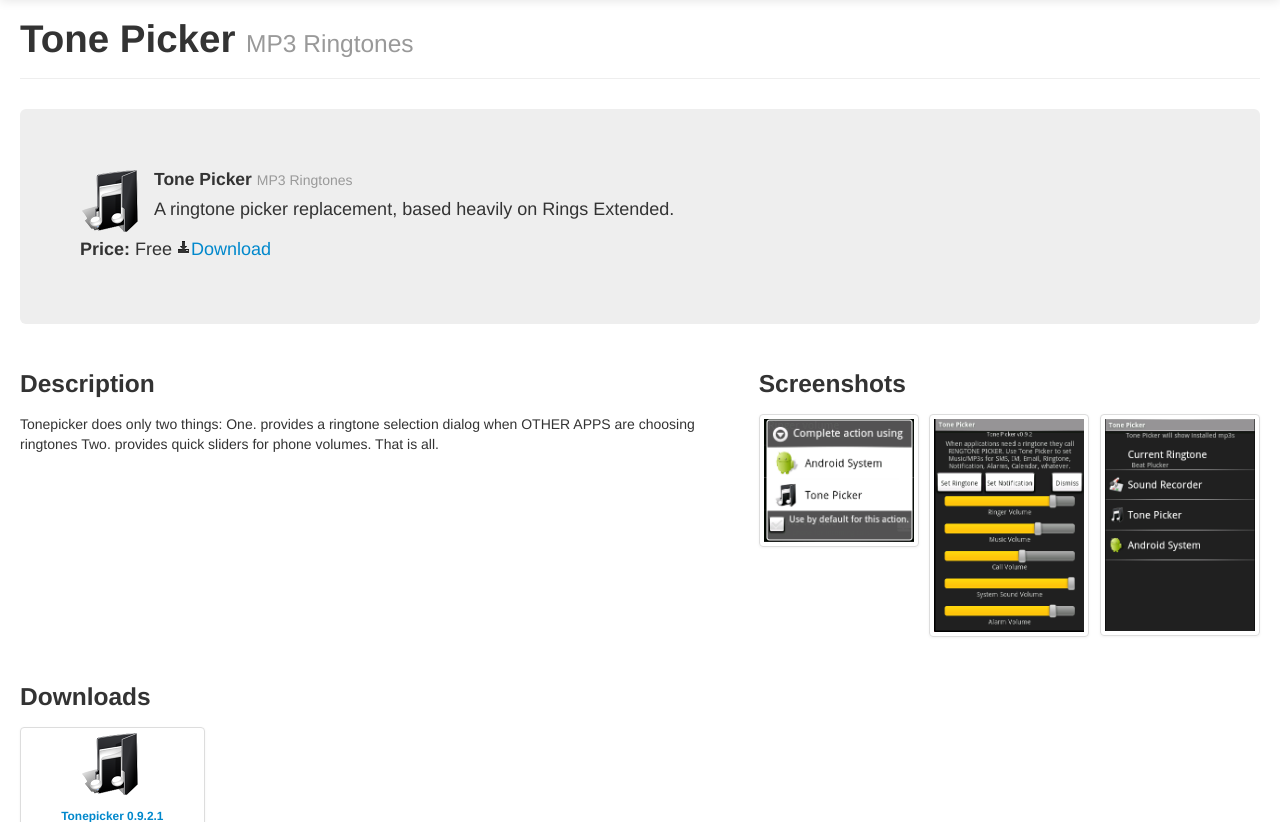
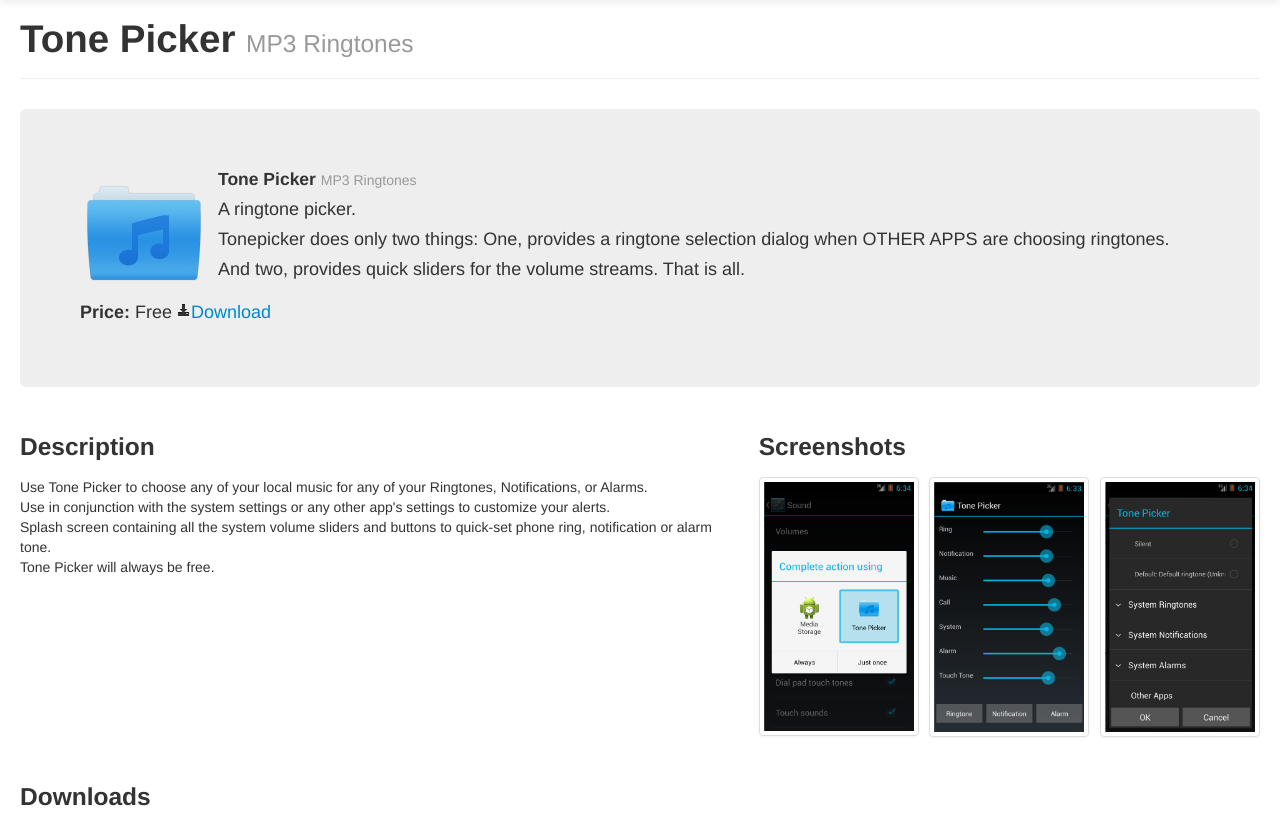
Before and after one commit to lithium/hlidskialf-android, a Python web app: template templates/apps/tonepicker.html in a window 1280 px wide. Shown: the part 41-863 px from the top of the page. Run offline with Jinja, Linux system fonts and the light colour scheme; the template is opened without the code that fills it, so the values that code supplies are empty; some libraries are stand-ins or nearby versions.

Commit message:
Update tonpicker page for 3.0

```diff
--- a/static/css/screen.css
+++ b/static/css/screen.css
@@ -23,3 +23,9 @@
 .thumbnails .thumbnail {
     text-align: center;
 }
+
+
+img.app-icon {
+  width: 128px;
+  height: auto;
+}
--- a/templates/apps/detail.html
+++ b/templates/apps/detail.html
@@ -19,7 +19,7 @@
 <div class="hero-unit">
     <div class="media">
         <a class="pull-left" href="{%block market_url%}{%endblock%}">
-            <img class="media-object" src="{%block app_icon%}{%endblock%}">
+            <img class="app-icon media-object" src="{%block app_icon%}{%endblock%}">
         </a>
         <div class="media-body">
             <h4 class="media-heading">{{ self.app_title() }}</h4>
--- a/templates/apps/tonepicker.html
+++ b/templates/apps/tonepicker.html
@@ -14,7 +14,9 @@
 {%endblock%}
 
 {%block app_summary%}
-<p>A ringtone picker replacement, based heavily on Rings Extended.</p>
+<p>A ringtone picker.<br>
+Tonepicker does only two things: One, provides a ringtone selection dialog when OTHER APPS are choosing ringtones. And two, provides quick sliders for the volume streams. That is all.
+</p>
 {%endblock%}
 
 {%block app_price%}
@@ -22,13 +24,16 @@
 {%endblock%}
 
 {%block app_description%}
-<p>Tonepicker does only two things: One. provides a ringtone selection dialog when OTHER APPS are choosing ringtones Two. provides quick sliders for phone volumes. That is all.
+<p>
+Use Tone Picker to choose any of your local music for any of your Ringtones, Notifications, or Alarms.<br>
+Use in conjunction with the system settings or any other app's settings to customize your alerts.<br>
+Splash screen containing all the system volume sliders and buttons to quick-set phone ring, notification or alarm tone.<br>
+Tone Picker will always be free.
 </p>
 {%endblock%}
 
 
 {%set hide_features=True %}
-
 
 {%block app_screenshots%}
     {{app_screenshot("apps/tonepicker/ss_complete_using.png", span=4)}}
```
Also changed, not shown: static/apps/tonepicker/ss_complete_using.png, static/apps/tonepicker/ss_splash.png, static/apps/tonepicker/ss_tonepicker.png, static/apps/tonepicker/tonepicker.png.
